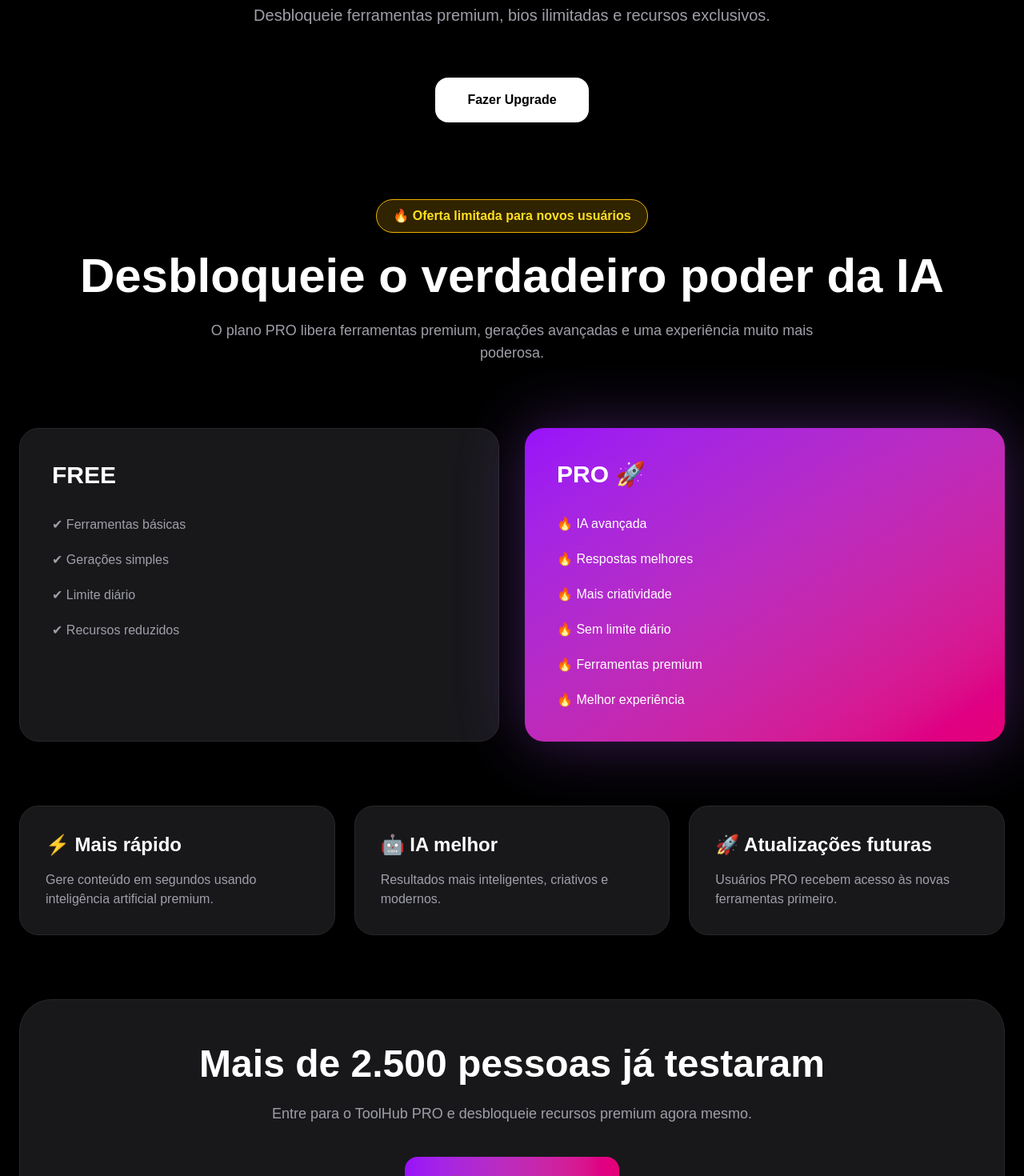
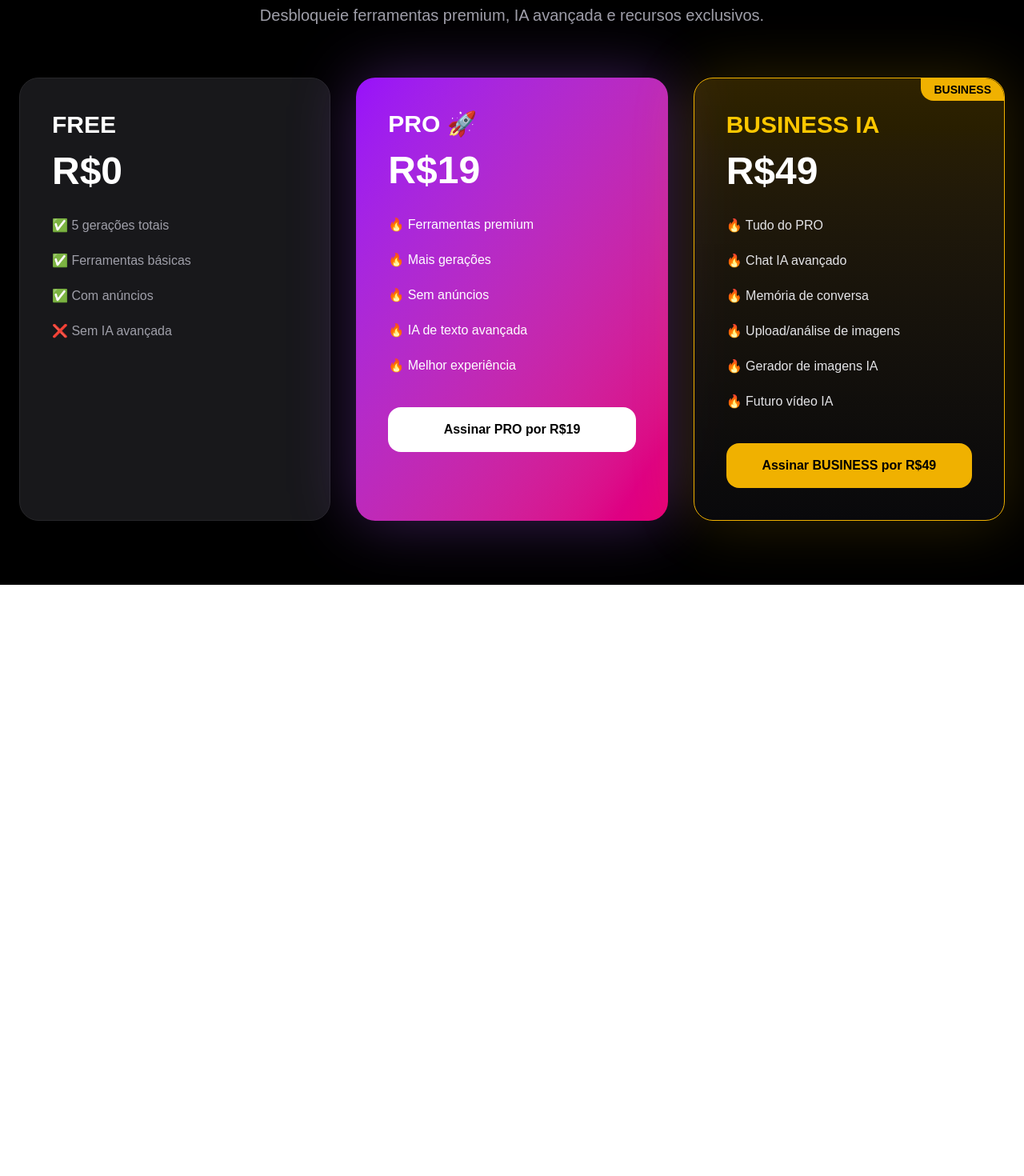
Before and after one commit to henriquesantossander-ctrl/toolhub-ai, a Next.js app: page /premium in a window 1280 px wide. Shown: the part 240-1710 px from the top of the page at 80% size. After the commit the page ends 971 px from the top, so only its background shows below. Built offline with nearby package versions, Linux system fonts and the light colour scheme.

Commit message:
Adicionando escolha entre PRO e Business

```diff
--- a/app/premium/page.tsx
+++ b/app/premium/page.tsx
@@ -2,10 +2,8 @@
 
 import { supabase } from "@/lib/supabase";
 
-async function handleUpgrade() {
-  try {
+async function startCheckout(apiRoute: string) {
   const { data } = await supabase.auth.getSession();
-
   const token = data.session?.access_token;
 
   if (!token) {
@@ -14,7 +12,7 @@
     return;
   }
 
-    const res = await fetch("/api/mercadopago", {
+  const res = await fetch(apiRoute, {
     method: "POST",
     headers: {
       Authorization: `Bearer ${token}`,
@@ -22,7 +20,7 @@
   });
 
   if (!res.ok) {
-      alert("Erro ao iniciar pagamento");
+    alert("Erro ao iniciar pagamento.");
     return;
   }
 
@@ -31,135 +29,84 @@
   if (payment.init_point) {
     window.location.href = payment.init_point;
   } else {
-      alert("Link de pagamento não encontrado");
-    }
-  } catch (error) {
-    console.error(error);
-    alert("Erro no checkout");
+    alert("Link de pagamento não encontrado.");
   }
 }
 
 export default function PremiumPage() {
   return (
     <main className="min-h-screen bg-black text-white px-6 py-20">
-      <div className="max-w-6xl mx-auto text-center">
+      <div className="max-w-7xl mx-auto text-center">
         <h1 className="text-5xl md:text-7xl font-bold mb-6">
-          🚀 ToolHub PRO
+          🚀 Escolha seu plano
         </h1>
 
-        <p className="text-zinc-400 text-xl mb-16 max-w-2xl mx-auto">
-          Desbloqueie ferramentas premium, bios ilimitadas e recursos exclusivos.
+        <p className="text-zinc-400 text-xl mb-16 max-w-3xl mx-auto">
+          Desbloqueie ferramentas premium, IA avançada e recursos exclusivos.
         </p>
 
-        <button
-          onClick={handleUpgrade}
-          className="bg-white text-black px-10 py-4 rounded-2xl font-bold hover:scale-105 transition"
-        >
-          Fazer Upgrade
-        </button>
-      </div>
-      <section className="max-w-7xl mx-auto mt-24 space-y-20">
-
-  <div className="text-center">
-    <div className="inline-flex bg-yellow-500/20 border border-yellow-500 rounded-full px-5 py-2 text-yellow-300 font-bold mb-6">
-      🔥 Oferta limitada para novos usuários
-    </div>
-
-    <h2 className="text-4xl md:text-6xl font-bold mb-6">
-      Desbloqueie o verdadeiro poder da IA
-    </h2>
-
-    <p className="text-zinc-400 text-lg max-w-3xl mx-auto">
-      O plano PRO libera ferramentas premium, gerações avançadas e uma experiência muito mais poderosa.
-    </p>
-  </div>
-
-  <div className="grid grid-cols-1 md:grid-cols-2 gap-8">
-
+        <div className="grid grid-cols-1 md:grid-cols-3 gap-8 text-left">
           <div className="bg-zinc-900 border border-zinc-800 rounded-3xl p-10">
-      <h3 className="text-3xl font-bold mb-8">
-        FREE
-      </h3>
+            <h2 className="text-3xl font-bold mb-4">FREE</h2>
+            <h3 className="text-5xl font-bold mb-8">R$0</h3>
 
             <ul className="space-y-5 text-zinc-400">
-        <li>✔ Ferramentas básicas</li>
-        <li>✔ Gerações simples</li>
-        <li>✔ Limite diário</li>
-        <li>✔ Recursos reduzidos</li>
+              <li>✅ 5 gerações totais</li>
+              <li>✅ Ferramentas básicas</li>
+              <li>✅ Com anúncios</li>
+              <li>❌ Sem IA avançada</li>
             </ul>
           </div>
 
           <div className="bg-gradient-to-br from-purple-600 to-pink-600 rounded-3xl p-10 shadow-[0_0_80px_rgba(168,85,247,0.35)]">
-      <h3 className="text-3xl font-bold mb-8">
-        PRO 🚀
-      </h3>
+            <h2 className="text-3xl font-bold mb-4">PRO 🚀</h2>
+            <h3 className="text-5xl font-bold mb-8">R$19</h3>
 
-      <ul className="space-y-5">
-        <li>🔥 IA avançada</li>
-        <li>🔥 Respostas melhores</li>
-        <li>🔥 Mais criatividade</li>
-        <li>🔥 Sem limite diário</li>
+            <ul className="space-y-5 mb-10">
               <li>🔥 Ferramentas premium</li>
+              <li>🔥 Mais gerações</li>
+              <li>🔥 Sem anúncios</li>
+              <li>🔥 IA de texto avançada</li>
               <li>🔥 Melhor experiência</li>
             </ul>
+
+            <button
+              onClick={() => startCheckout("/api/mercadopago")}
+              className="w-full bg-white text-black py-4 rounded-2xl font-bold hover:scale-105 transition"
+            >
+              Assinar PRO por R$19
+            </button>
           </div>
 
+          <div className="bg-gradient-to-b from-yellow-500/20 to-zinc-950 border border-yellow-500 rounded-3xl p-10 shadow-[0_0_80px_rgba(234,179,8,0.2)] relative">
+            <div className="absolute top-0 right-0 bg-yellow-500 text-black px-4 py-1 text-sm font-bold rounded-bl-2xl rounded-tr-3xl">
+              BUSINESS
             </div>
 
-  <div className="grid grid-cols-1 md:grid-cols-3 gap-6">
-
-    <div className="bg-zinc-900 border border-zinc-800 rounded-3xl p-8">
-      <h3 className="text-2xl font-bold mb-4">
-        ⚡ Mais rápido
-      </h3>
-
-      <p className="text-zinc-400">
-        Gere conteúdo em segundos usando inteligência artificial premium.
-      </p>
-    </div>
-
-    <div className="bg-zinc-900 border border-zinc-800 rounded-3xl p-8">
-      <h3 className="text-2xl font-bold mb-4">
-        🤖 IA melhor
-      </h3>
-
-      <p className="text-zinc-400">
-        Resultados mais inteligentes, criativos e modernos.
-      </p>
-    </div>
-
-    <div className="bg-zinc-900 border border-zinc-800 rounded-3xl p-8">
-      <h3 className="text-2xl font-bold mb-4">
-        🚀 Atualizações futuras
-      </h3>
-
-      <p className="text-zinc-400">
-        Usuários PRO recebem acesso às novas ferramentas primeiro.
-      </p>
-    </div>
-
-  </div>
-
-  <div className="bg-zinc-900 border border-zinc-800 rounded-[40px] p-10 md:p-14 text-center">
-
-    <h2 className="text-4xl md:text-5xl font-bold mb-6">
-      Mais de 2.500 pessoas já testaram
+            <h2 className="text-3xl font-bold mb-4 text-yellow-400">
+              BUSINESS IA
             </h2>
 
-    <p className="text-zinc-400 text-lg max-w-2xl mx-auto mb-10">
-      Entre para o ToolHub PRO e desbloqueie recursos premium agora mesmo.
-    </p>
+            <h3 className="text-5xl font-bold mb-8">R$49</h3>
+
+            <ul className="space-y-5 mb-10 text-zinc-200">
+              <li>🔥 Tudo do PRO</li>
+              <li>🔥 Chat IA avançado</li>
+              <li>🔥 Memória de conversa</li>
+              <li>🔥 Upload/análise de imagens</li>
+              <li>🔥 Gerador de imagens IA</li>
+              <li>🔥 Futuro vídeo IA</li>
+            </ul>
 
             <button
-      onClick={handleUpgrade}
-      className="bg-gradient-to-r from-purple-600 to-pink-600 px-10 py-5 rounded-2xl text-xl font-bold hover:scale-105 transition"
+              onClick={() => startCheckout("/api/mercadopago/business")}
+              className="w-full bg-yellow-500 hover:bg-yellow-400 text-black py-4 rounded-2xl font-bold hover:scale-105 transition"
             >
-      🚀 Quero virar PRO
+              Assinar BUSINESS por R$49
             </button>
-
           </div>
-
-</section>
+        </div>
+      </div>
     </main>
   );
 }
```
Lines whose indentation alone changed are shown as unchanged.
